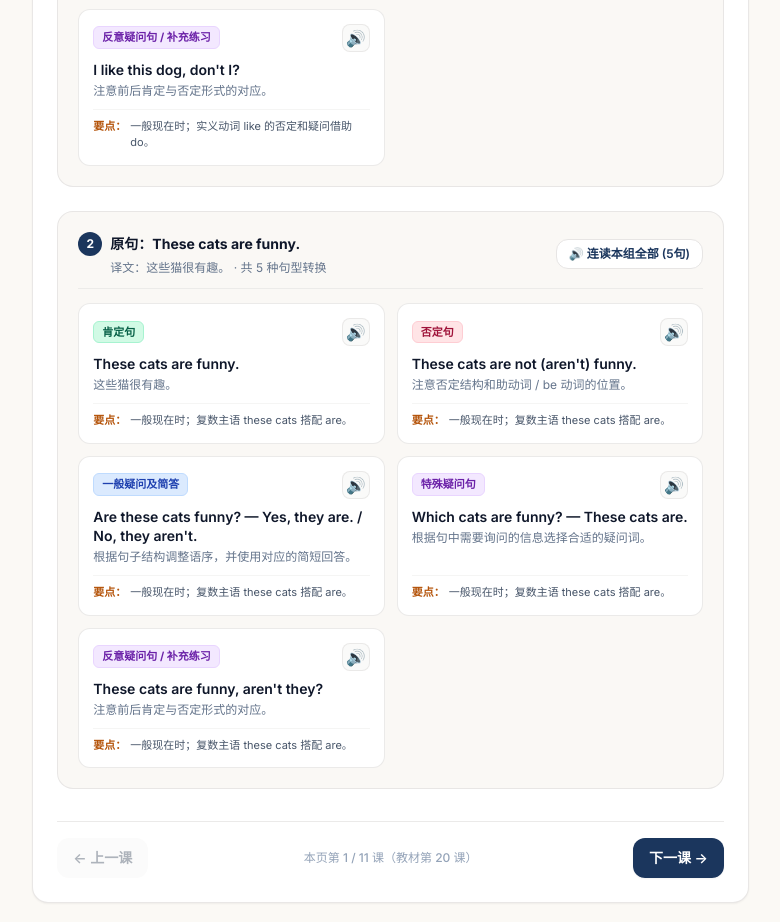
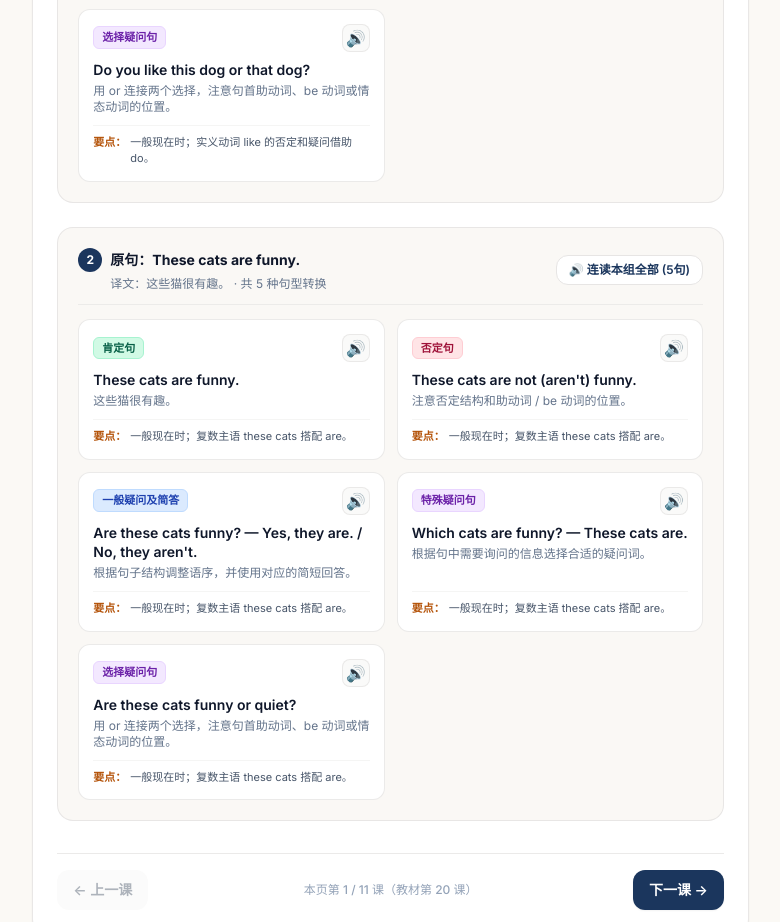
Before and after one commit to weijiale399-prog/nce1-review, a plain HTML site: page lesson20-30.html in a window 1280 px wide. Shown: the part 1410-2332 px from the top of the page, without its empty margins (197-977 px from the left). Drawn offline with nearby package versions, Linux system fonts and the light colour scheme.

Commit message:
Fix lesson 20-30 choice questions and progress display

```diff
--- a/lesson20-30.html
+++ b/lesson20-30.html
@@ -382,9 +382,9 @@
                         "rule": "一般现在时；实义动词 like 的否定和疑问借助 do。"
                     },
                     {
-                        "label": "反意疑问句 / 补充练习",
-                        "en": "I like this dog, don't I?",
-                        "zh": "注意前后肯定与否定形式的对应。",
+                        "label": "选择疑问句",
+                        "en": "Do you like this dog or that dog?",
+                        "zh": "用 or 连接两个选择，注意句首助动词、be 动词或情态动词的位置。",
                         "rule": "一般现在时；实义动词 like 的否定和疑问借助 do。"
                     }
                 ]
@@ -418,9 +418,9 @@
                         "rule": "一般现在时；复数主语 these cats 搭配 are。"
                     },
                     {
-                        "label": "反意疑问句 / 补充练习",
-                        "en": "These cats are funny, aren't they?",
-                        "zh": "注意前后肯定与否定形式的对应。",
+                        "label": "选择疑问句",
+                        "en": "Are these cats funny or quiet?",
+                        "zh": "用 or 连接两个选择，注意句首助动词、be 动词或情态动词的位置。",
                         "rule": "一般现在时；复数主语 these cats 搭配 are。"
                     }
                 ]
@@ -557,9 +557,9 @@
                         "rule": "be 动词句型；mine 独立使用，不再接 book。"
                     },
                     {
-                        "label": "反意疑问句 / 补充练习",
-                        "en": "The blue book is mine, isn't it?",
-                        "zh": "注意前后肯定与否定形式的对应。",
+                        "label": "选择疑问句",
+                        "en": "Is the blue book yours or mine?",
+                        "zh": "用 or 连接两个选择，注意句首助动词、be 动词或情态动词的位置。",
                         "rule": "be 动词句型；mine 独立使用，不再接 book。"
                     }
                 ]
@@ -593,9 +593,9 @@
                         "rule": "give + 人 + 物；me 是宾格，表示给谁。"
                     },
                     {
-                        "label": "反意疑问句 / 补充练习",
-                        "en": "Give me a book, will you?",
-                        "zh": "注意前后肯定与否定形式的对应。",
+                        "label": "选择疑问句",
+                        "en": "Do you want the blue one or the red one?",
+                        "zh": "用 or 连接两个选择，注意句首助动词、be 动词或情态动词的位置。",
                         "rule": "give + 人 + 物；me 是宾格，表示给谁。"
                     }
                 ]
@@ -731,9 +731,9 @@
                         "rule": "祈使句加 please 表示礼貌请求；me 是动词 give 后的宾格。"
                     },
                     {
-                        "label": "反意疑问句 / 补充练习",
-                        "en": "Please give me the long pencil, will you?",
-                        "zh": "注意前后肯定与否定形式的对应。",
+                        "label": "选择疑问句",
+                        "en": "Do you want the long pencil or the short one?",
+                        "zh": "用 or 连接两个选择，注意句首助动词、be 动词或情态动词的位置。",
                         "rule": "祈使句加 please 表示礼貌请求；me 是动词 give 后的宾格。"
                     }
                 ]
@@ -767,9 +767,9 @@
                         "rule": "one 代替前文的单数名词；for 后用宾格代词。"
                     },
                     {
-                        "label": "反意疑问句 / 补充练习",
-                        "en": "The short one is for her, isn't it?",
-                        "zh": "注意前后肯定与否定形式的对应。",
+                        "label": "选择疑问句",
+                        "en": "Is the short one for her or for me?",
+                        "zh": "用 or 连接两个选择，注意句首助动词、be 动词或情态动词的位置。",
                         "rule": "one 代替前文的单数名词；for 后用宾格代词。"
                     }
                 ]
@@ -909,9 +909,9 @@
                         "rule": "glasses 形式为复数，谓语用 are。"
                     },
                     {
-                        "label": "反意疑问句 / 补充练习",
-                        "en": "These glasses are black, aren't they?",
-                        "zh": "注意前后肯定与否定形式的对应。",
+                        "label": "选择疑问句",
+                        "en": "Are these glasses black or brown?",
+                        "zh": "用 or 连接两个选择，注意句首助动词、be 动词或情态动词的位置。",
                         "rule": "glasses 形式为复数，谓语用 are。"
                     }
                 ]
@@ -945,9 +945,9 @@
                         "rule": "ones 代替复数名词 glasses；on 表示在物体表面。"
                     },
                     {
-                        "label": "反意疑问句 / 补充练习",
-                        "en": "The black ones are on the desk, aren't they?",
-                        "zh": "注意前后肯定与否定形式的对应。",
+                        "label": "选择疑问句",
+                        "en": "Are the black ones on the desk or on the shelf?",
+                        "zh": "用 or 连接两个选择，注意句首助动词、be 动词或情态动词的位置。",
                         "rule": "ones 代替复数名词 glasses；on 表示在物体表面。"
                     }
                 ]
@@ -1078,9 +1078,9 @@
                         "rule": "some + 复数可数名词；give 后的人称代词用宾格。"
                     },
                     {
-                        "label": "反意疑问句 / 补充练习",
-                        "en": "Give us some clean cups, will you?",
-                        "zh": "注意前后肯定与否定形式的对应。",
+                        "label": "选择疑问句",
+                        "en": "Is there a fridge or a cooker in the kitchen?",
+                        "zh": "用 or 连接两个选择，注意句首助动词、be 动词或情态动词的位置。",
                         "rule": "some + 复数可数名词；give 后的人称代词用宾格。"
                     }
                 ]
@@ -1114,9 +1114,9 @@
                         "rule": "祈使句用动词原形开头；them 是 put 的宾语。"
                     },
                     {
-                        "label": "反意疑问句 / 补充练习",
-                        "en": "Put them on the table, will you?",
-                        "zh": "注意前后肯定与否定形式的对应。",
+                        "label": "选择疑问句",
+                        "en": "Is the bottle on the table or under it?",
+                        "zh": "用 or 连接两个选择，注意句首助动词、be 动词或情态动词的位置。",
                         "rule": "祈使句用动词原形开头；them 是 put 的宾语。"
                     }
                 ]
@@ -1252,9 +1252,9 @@
                         "rule": "There is + 单数名词；变一般疑问句把 is 提到句首。"
                     },
                     {
-                        "label": "反意疑问句 / 补充练习",
-                        "en": "There is a fridge in the kitchen, isn't there?",
-                        "zh": "注意前后肯定与否定形式的对应。",
+                        "label": "选择疑问句",
+                        "en": "Is the cup in the cupboard or on the table?",
+                        "zh": "用 or 连接两个选择，注意句首助动词、be 动词或情态动词的位置。",
                         "rule": "There is + 单数名词；变一般疑问句把 is 提到句首。"
                     }
                 ]
@@ -1288,9 +1288,9 @@
                         "rule": "be 动词句型；on 表示物体在桌面等表面上。"
                     },
                     {
-                        "label": "反意疑问句 / 补充练习",
-                        "en": "The bottle is on the table, isn't it?",
-                        "zh": "注意前后肯定与否定形式的对应。",
+                        "label": "选择疑问句",
+                        "en": "Is the bottle behind the door or near it?",
+                        "zh": "用 or 连接两个选择，注意句首助动词、be 动词或情态动词的位置。",
                         "rule": "be 动词句型；on 表示物体在桌面等表面上。"
                     }
                 ]
@@ -1435,9 +1435,9 @@
                         "rule": "Where + is + 单数主语用于询问地点；in 表示在内部。"
                     },
                     {
-                        "label": "反意疑问句 / 补充练习",
-                        "en": "The cup is in the cupboard, isn't it?",
-                        "zh": "注意前后肯定与否定形式的对应。",
+                        "label": "选择疑问句",
+                        "en": "Are there magazines or newspapers on the table?",
+                        "zh": "用 or 连接两个选择，注意句首助动词、be 动词或情态动词的位置。",
                         "rule": "Where + is + 单数主语用于询问地点；in 表示在内部。"
                     }
                 ]
@@ -1471,9 +1471,9 @@
                         "rule": "behind 是介词，后面接名词；be 动词后接地点状语。"
                     },
                     {
-                        "label": "反意疑问句 / 补充练习",
-                        "en": "The bottle is behind the door, isn't it?",
-                        "zh": "注意前后肯定与否定形式的对应。",
+                        "label": "选择疑问句",
+                        "en": "Are the armchairs near the sofa or near the window?",
+                        "zh": "用 or 连接两个选择，注意句首助动词、be 动词或情态动词的位置。",
                         "rule": "behind 是介词，后面接名词；be 动词后接地点状语。"
                     }
                 ]
@@ -1613,9 +1613,9 @@
                         "rule": "There are + 复数名词；否定句和疑问句中常用 any。"
                     },
                     {
-                        "label": "反意疑问句 / 补充练习",
-                        "en": "There are some magazines on the table, aren't there?",
-                        "zh": "注意前后肯定与否定形式的对应。",
+                        "label": "选择疑问句",
+                        "en": "Are the books on the shelf or under the bed?",
+                        "zh": "用 or 连接两个选择，注意句首助动词、be 动词或情态动词的位置。",
                         "rule": "There are + 复数名词；否定句和疑问句中常用 any。"
                     }
                 ]
@@ -1649,9 +1649,9 @@
                         "rule": "复数主语 armchairs 搭配 are；Where are... 询问复数物品的位置。"
                     },
                     {
-                        "label": "反意疑问句 / 补充练习",
-                        "en": "The armchairs are near the sofa, aren't they?",
-                        "zh": "注意前后肯定与否定形式的对应。",
+                        "label": "选择疑问句",
+                        "en": "Are they under the bed or near the door?",
+                        "zh": "用 or 连接两个选择，注意句首助动词、be 动词或情态动词的位置。",
                         "rule": "复数主语 armchairs 搭配 are；Where are... 询问复数物品的位置。"
                     }
                 ]
@@ -1796,9 +1796,9 @@
                         "rule": "复数主语 books 搭配 are；on 表示在架子表面。"
                     },
                     {
-                        "label": "反意疑问句 / 补充练习",
-                        "en": "The books are on the shelf, aren't they?",
-                        "zh": "注意前后肯定与否定形式的对应。",
+                        "label": "选择疑问句",
+                        "en": "Open the window or shut the door, please.",
+                        "zh": "用 or 连接两个选择，注意句首助动词、be 动词或情态动词的位置。",
                         "rule": "复数主语 books 搭配 are；on 表示在架子表面。"
                     }
                 ]
@@ -1832,9 +1832,9 @@
                         "rule": "they 作主语；under 是方位介词，表示在……下面。"
                     },
                     {
-                        "label": "反意疑问句 / 补充练习",
-                        "en": "They are under the bed, aren't they?",
-                        "zh": "注意前后肯定与否定形式的对应。",
+                        "label": "选择疑问句",
+                        "en": "Put the books on the shelf or in the cupboard.",
+                        "zh": "用 or 连接两个选择，注意句首助动词、be 动词或情态动词的位置。",
                         "rule": "they 作主语；under 是方位介词，表示在……下面。"
                     }
                 ]
@@ -1984,9 +1984,9 @@
                         "rule": "祈使句以动词原形开头；否定形式为 Don't + 动词原形。"
                     },
                     {
-                        "label": "反意疑问句 / 补充练习",
-                        "en": "Open the window, will you?",
-                        "zh": "注意前后肯定与否定形式的对应。",
+                        "label": "选择疑问句",
+                        "en": "Must you make the bed or sweep the floor first?",
+                        "zh": "用 or 连接两个选择，注意句首助动词、be 动词或情态动词的位置。",
                         "rule": "祈使句以动词原形开头；否定形式为 Don't + 动词原形。"
                     }
                 ]
@@ -2020,9 +2020,9 @@
                         "rule": "put + 物品 + 地点；祈使句的主语 you 通常省略。"
                     },
                     {
-                        "label": "反意疑问句 / 补充练习",
-                        "en": "Put the books on the shelf, will you?",
-                        "zh": "注意前后肯定与否定形式的对应。",
+                        "label": "选择疑问句",
+                        "en": "Must I dust the table or sweep the floor?",
+                        "zh": "用 or 连接两个选择，注意句首助动词、be 动词或情态动词的位置。",
                         "rule": "put + 物品 + 地点；祈使句的主语 you 通常省略。"
                     }
                 ]
@@ -2167,9 +2167,9 @@
                         "rule": "must + 动词原形；mustn't 表示禁止；needn't 表示不必。"
                     },
                     {
-                        "label": "反意疑问句 / 补充练习",
-                        "en": "You must make the bed, mustn't you?",
-                        "zh": "注意前后肯定与否定形式的对应。",
+                        "label": "选择疑问句",
+                        "en": undefined,
+                        "zh": "用 or 连接两个选择，注意句首助动词、be 动词或情态动词的位置。",
                         "rule": "must + 动词原形；mustn't 表示禁止；needn't 表示不必。"
                     }
                 ]
@@ -2203,9 +2203,9 @@
                         "rule": "Must 提到句首构成一般疑问句；must 后面的动词保持原形。"
                     },
                     {
-                        "label": "反意疑问句 / 补充练习",
-                        "en": "I must sweep the floor, mustn't I?",
-                        "zh": "注意前后肯定与否定形式的对应。",
+                        "label": "选择疑问句",
+                        "en": undefined,
+                        "zh": "用 or 连接两个选择，注意句首助动词、be 动词或情态动词的位置。",
                         "rule": "Must 提到句首构成一般疑问句；must 后面的动词保持原形。"
                     }
                 ]
```
